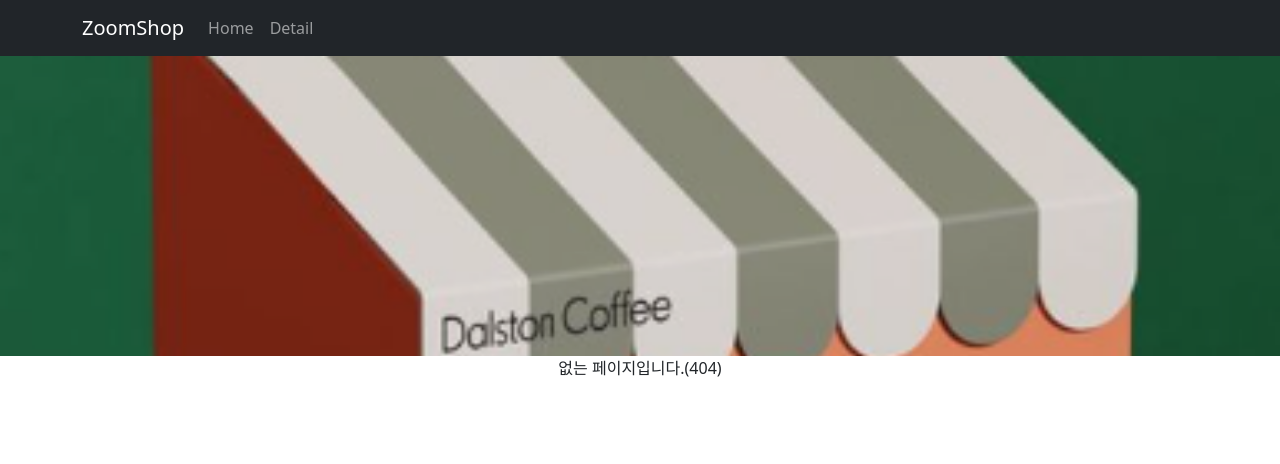
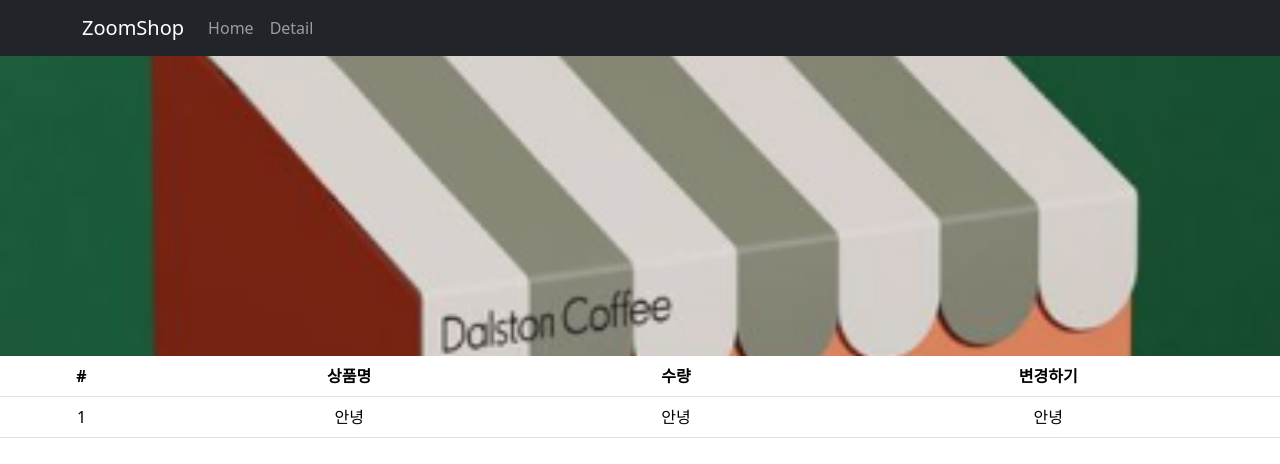
Before and after one commit to jumihongsee/reactShopStudy, a React (Create React App) app: page /cart in a window 1280 px wide. Before the commit this address had no page. Shown: the top 464 px of the page. Built offline with nearby package versions, Linux system fonts and the light colour scheme.

Commit message:
리덕스 설치

```diff
--- a/package.json
+++ b/package.json
@@ -3,6 +3,7 @@
   "version": "0.1.0",
   "private": true,
   "dependencies": {
+    "@reduxjs/toolkit": "^1.8.1",
     "@testing-library/jest-dom": "^5.17.0",
     "@testing-library/react": "^13.4.0",
     "@testing-library/user-event": "^13.5.0",
@@ -11,6 +12,7 @@
     "react": "^18.3.1",
     "react-bootstrap": "^2.10.2",
     "react-dom": "^18.3.1",
+    "react-redux": "^8.1.3",
     "react-router-dom": "^6.23.0",
     "react-scripts": "5.0.1",
     "styled-components": "^6.1.11",
--- a/src/App.js
+++ b/src/App.js
@@ -3,8 +3,9 @@
 import { useState } from 'react';
 import data from './data.js'
 import { Routes, Route, Link, useNavigate, Outlet } from 'react-router-dom'
-import DetailPage from './pages/detail.js';
+import DetailPage from './pages/Detail.js';
 import axios, { Axios } from 'axios';
+import Cart from './pages/Cart.js';
 
 
 //import backgroundImg from './img/shop-bg.png';
@@ -120,6 +121,10 @@
           </Container>
         } />
 
+
+        <Route path='/cart' element={ <Cart />} />
+
+
         {/* { 페이지를 여러개 만들고 싶으면?? url 파라미터 } */}
         <Route path="/detail/:id" element={<DetailPage shoes={shoes} navigate={navigate} />}/>
 
--- a/src/index.js
+++ b/src/index.js
@@ -4,13 +4,17 @@
 import App from './App';
 import reportWebVitals from './reportWebVitals';
 import { BrowserRouter } from 'react-router-dom';
+import { Provider } from 'react-redux';
+import store from './store.js'
 
 const root = ReactDOM.createRoot(document.getElementById('root'));
 root.render(
   <React.StrictMode>
-    <BrowserRouter>
-      <App />
-    </BrowserRouter>
+    <Provider store={store }>
+      <BrowserRouter>
+        <App />
+      </BrowserRouter>
+    </Provider>
   </React.StrictMode>
 );
 
--- /dev/null
+++ b/src/pages/Cart.js
@@ -0,0 +1,32 @@
+import { Table } from "react-bootstrap"
+
+function Cart(){
+
+    return(
+
+        <div>
+            <Table>
+                <thead>
+                    <tr>
+                    <th>#</th>
+                    <th>상품명</th>
+                    <th>수량</th>
+                    <th>변경하기</th>
+                    </tr>
+                </thead>
+                <tbody>
+                    <tr>
+                    <td>1</td>
+                    <td>안녕</td>
+                    <td>안녕</td>
+                    <td>안녕</td>
+                    </tr>
+                </tbody>
+            </Table>
+        </div>
+
+    )
+
+}
+
+export default Cart
--- /dev/null
+++ b/src/store.js
@@ -0,0 +1,5 @@
+import { configureStore } from '@reduxjs/toolkit'
+
+export default configureStore({
+  reducer: { }
+})
```
Also changed, not shown: 1 other file (tests, documents, lock files or other folders).
